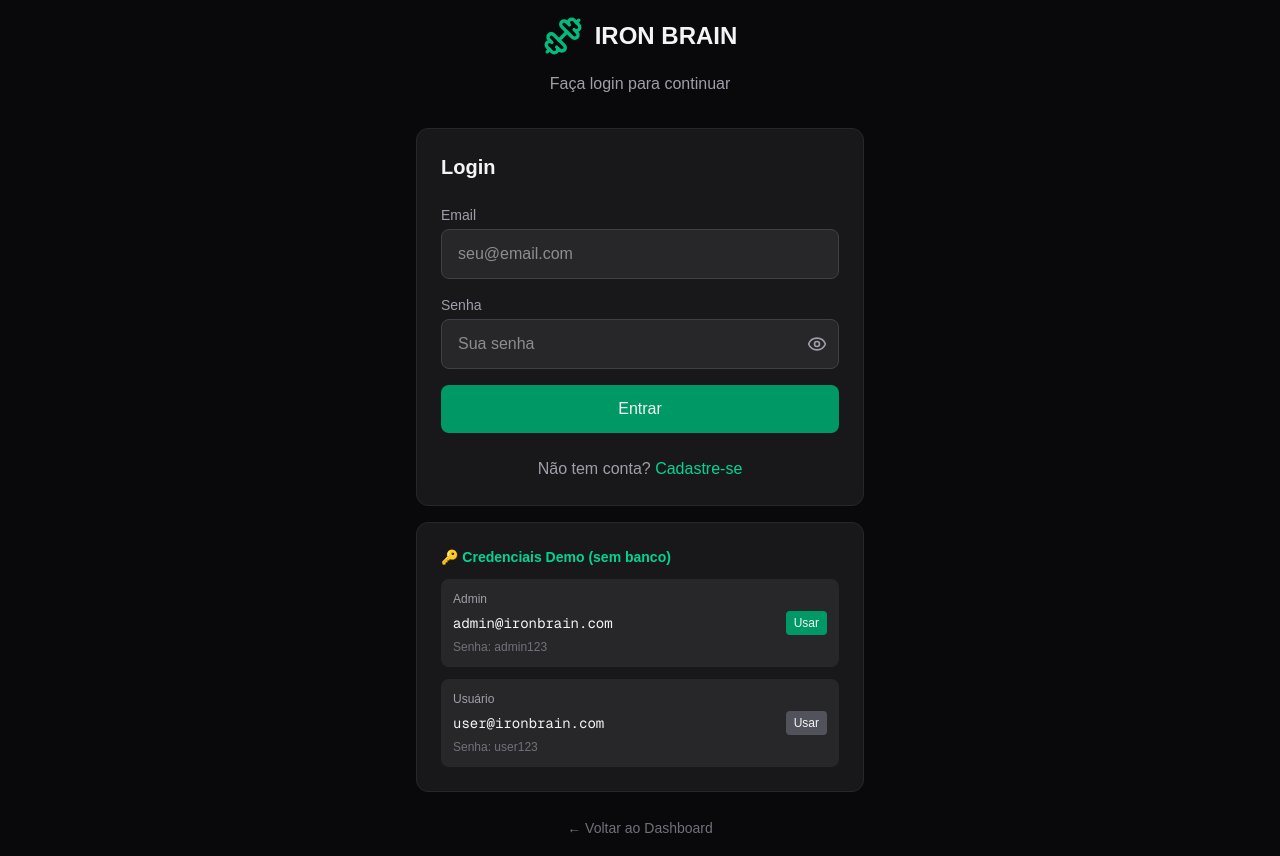
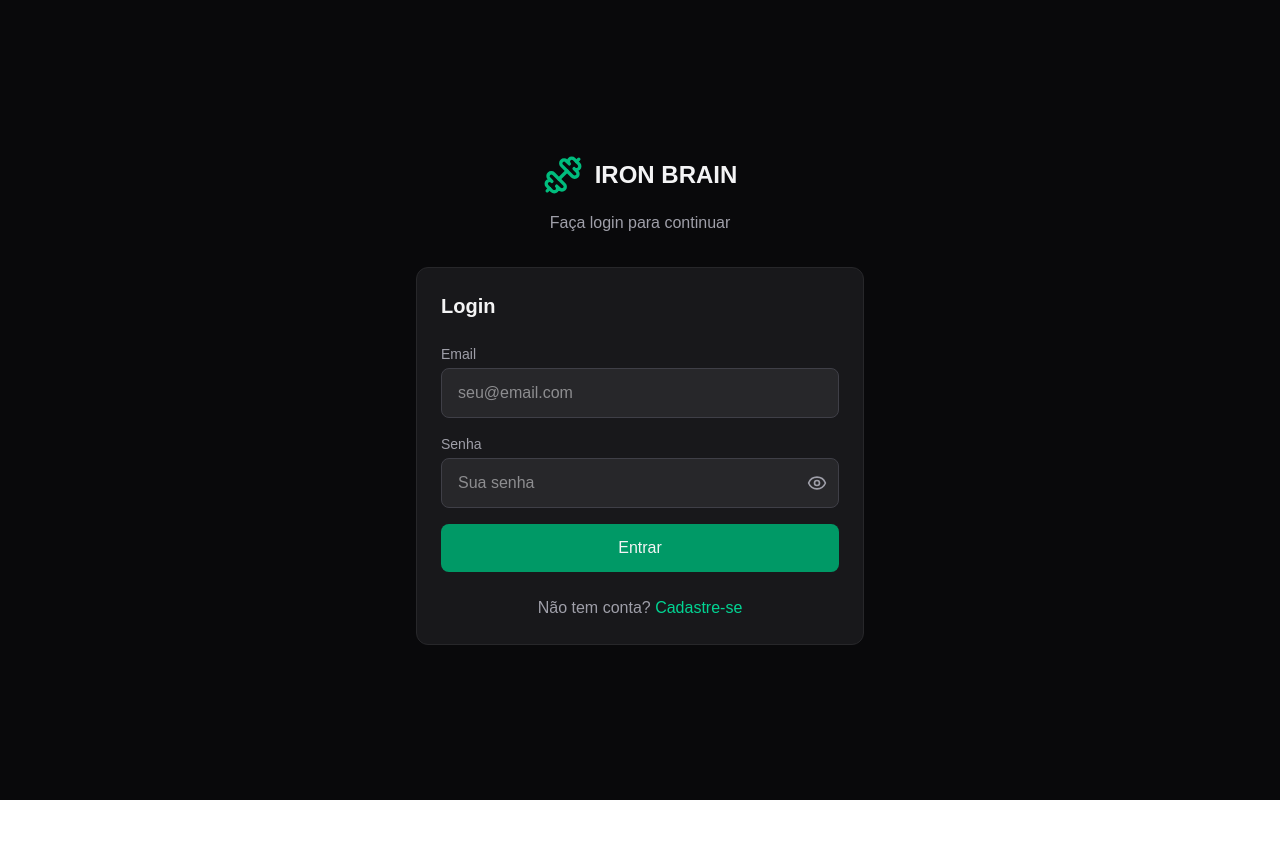
Before and after one commit to keverllon/iron-brain, a Next.js app: page /auth/login in a window 1280 px wide. After the commit the page ends 800 px from the top, so only its background shows below. Built offline with nearby package versions, Linux system fonts and the light colour scheme.

Commit message:
Restaura o dashboard e adiciona proteção de rota inteligente

```diff
--- a/src/app/auth/login/page.tsx
+++ b/src/app/auth/login/page.tsx
@@ -133,51 +133,6 @@ export default function LoginPage() {
             </p>
           </div>
         </div>
-
-        {/* Demo Credentials */}
-        <div className="bg-zinc-900 border border-zinc-800 rounded-xl p-6 mt-4">
-          <h3 className="text-sm font-semibold text-emerald-400 mb-3">
-            🔑 Credenciais Demo (sem banco)
-          </h3>
-          <div className="space-y-3">
-            <div className="bg-zinc-800 rounded-lg p-3">
-              <p className="text-xs text-zinc-400 mb-1">Admin</p>
-              <div className="flex justify-between items-center">
-                <code className="text-sm">admin@ironbrain.com</code>
-                <button
-                  onClick={() => {
-                    setEmail("admin@ironbrain.com");
-                    setPassword("admin123");
-                  }}
-                  className="text-xs bg-emerald-600 hover:bg-emerald-700 px-2 py-1 rounded">
-                  Usar
-                </button>
-              </div>
-              <p className="text-xs text-zinc-500 mt-1">Senha: admin123</p>
-            </div>
-            <div className="bg-zinc-800 rounded-lg p-3">
-              <p className="text-xs text-zinc-400 mb-1">Usuário</p>
-              <div className="flex justify-between items-center">
-                <code className="text-sm">user@ironbrain.com</code>
-                <button
-                  onClick={() => {
-                    setEmail("user@ironbrain.com");
-                    setPassword("user123");
-                  }}
-                  className="text-xs bg-zinc-600 hover:bg-zinc-700 px-2 py-1 rounded">
-                  Usar
-                </button>
-              </div>
-              <p className="text-xs text-zinc-500 mt-1">Senha: user123</p>
-            </div>
-          </div>
-        </div>
-
-        <div className="text-center mt-6">
-          <Link href="/" className="text-zinc-500 hover:text-zinc-300 text-sm">
-            ← Voltar ao Dashboard
-          </Link>
-        </div>
       </div>
     </div>
   );
--- a/src/app/page.tsx
+++ b/src/app/page.tsx
@@ -1,13 +1,7 @@
 "use client";
 
 import { useState, useEffect } from "react";
-import {
-  TrendingUp,
-  Calendar,
-  Activity,
-  Target,
-  Zap,
-} from "lucide-react";
+import { TrendingUp, Calendar, Activity, Target, Zap } from "lucide-react";
 import { motion } from "framer-motion";
 import { useRouter } from "next/navigation";
 import Header from "@/components/Header";
@@ -36,16 +30,20 @@ interface UserInfo {
 
 export default function Home() {
   const router = useRouter();
-  const [selectedTab, setSelectedTab] = useState("dashboard");
   const [user, setUser] = useState<UserInfo | null>(null);
+  const [isLoading, setIsLoading] = useState(true);
 
   useEffect(() => {
     // Verificar se usuário está logado
     const storedUser = localStorage.getItem("user");
     if (storedUser) {
       setUser(JSON.parse(storedUser));
+      setIsLoading(false);
+    } else {
+      // Se não estiver logado, força o redirecionamento
+      router.push("/auth/login");
     }
-  }, []);
+  }, [router]);
 
   async function handleLogout() {
     try {
@@ -56,22 +54,29 @@ export default function Home() {
     localStorage.removeItem("user");
     localStorage.removeItem("token");
     setUser(null);
-    router.refresh();
+    router.push("/auth/login");
+  }
+
+  // Se estiver carregando ou não tiver usuário, não renderiza o dashboard
+  if (isLoading || !user) {
+    return (
+      <div className="min-h-screen bg-zinc-950 flex items-center justify-center">
+        <div className="w-8 h-8 border-4 border-emerald-500 border-t-transparent rounded-full animate-spin"></div>
+      </div>
+    );
   }
 
   return (
     <div className="min-h-screen bg-zinc-950 text-zinc-100">
-      <Header
-        activeTab="dashboard"
-        user={user}
-        onLogout={handleLogout}
-      />
+      <Header activeTab="dashboard" user={user} onLogout={handleLogout} />
 
       {/* Main Content */}
       <main className="container mx-auto px-4 py-8">
         {/* Welcome Section */}
         <div className="mb-8">
-          <h2 className="text-2xl font-bold mb-2">Bem-vindo ao Iron Brain</h2>
+          <h2 className="text-2xl font-bold mb-2">
+            Bem-vindo, {user.name.split(" ")[0]}
+          </h2>
           <p className="text-zinc-400">
             Seu assistente de treino inteligente com periodização via IA
           </p>
@@ -91,6 +96,8 @@ export default function Home() {
               subtitle="Dentro do range ideal"
               color="emerald"
             />
+          </motion.div>
+          <motion.div variants={fadeInUp}>
             <StatCard
               icon={<TrendingUp className="w-6 h-6" />}
               title="1RM Estimado"
@@ -98,6 +105,8 @@ export default function Home() {
               subtitle="Supino Reto"
               color="blue"
             />
+          </motion.div>
+          <motion.div variants={fadeInUp}>
             <StatCard
               icon={<Calendar className="w-6 h-6" />}
               title="Fase Atual"
@@ -105,6 +114,8 @@ export default function Home() {
               subtitle="Semana 3 de 6"
               color="purple"
             />
+          </motion.div>
+          <motion.div variants={fadeInUp}>
             <StatCard
               icon={<Target className="w-6 h-6" />}
               title="Próximo Treino"
@@ -129,6 +140,8 @@ export default function Home() {
               action="Gerar Treino"
               href="/workouts"
             />
+          </motion.div>
+          <motion.div variants={fadeInUp}>
             <QuickAction
               icon={<TrendingUp className="w-5 h-5" />}
               title="Calcular 1RM"
@@ -136,6 +149,8 @@ export default function Home() {
               action="Calcular"
               href="/workouts"
             />
+          </motion.div>
+          <motion.div variants={fadeInUp}>
             <QuickAction
               icon={<Activity className="w-5 h-5" />}
               title="Registrar Treino"
@@ -201,7 +216,7 @@ function StatCard({ icon, title, value, subtitle, color }: StatCardProps) {
   };
 
   return (
-    <div className="bg-zinc-900 border border-zinc-800 rounded-xl p-5">
+    <div className="bg-zinc-900 border border-zinc-800 rounded-xl p-5 h-full">
       <div className="flex items-center gap-3 mb-3">
         <div className={`p-2 rounded-lg ${colorClasses[color]}`}>{icon}</div>
         <span className="text-sm text-zinc-400">{title}</span>
@@ -228,7 +243,7 @@ function QuickAction({
   href,
 }: QuickActionProps) {
   return (
-    <div className="bg-zinc-900 border border-zinc-800 rounded-xl p-5 flex flex-col">
+    <div className="bg-zinc-900 border border-zinc-800 rounded-xl p-5 flex flex-col h-full">
       <div className="flex items-center gap-3 mb-3">
         <div className="p-2 rounded-lg bg-zinc-800 text-emerald-500">
           {icon}
```
